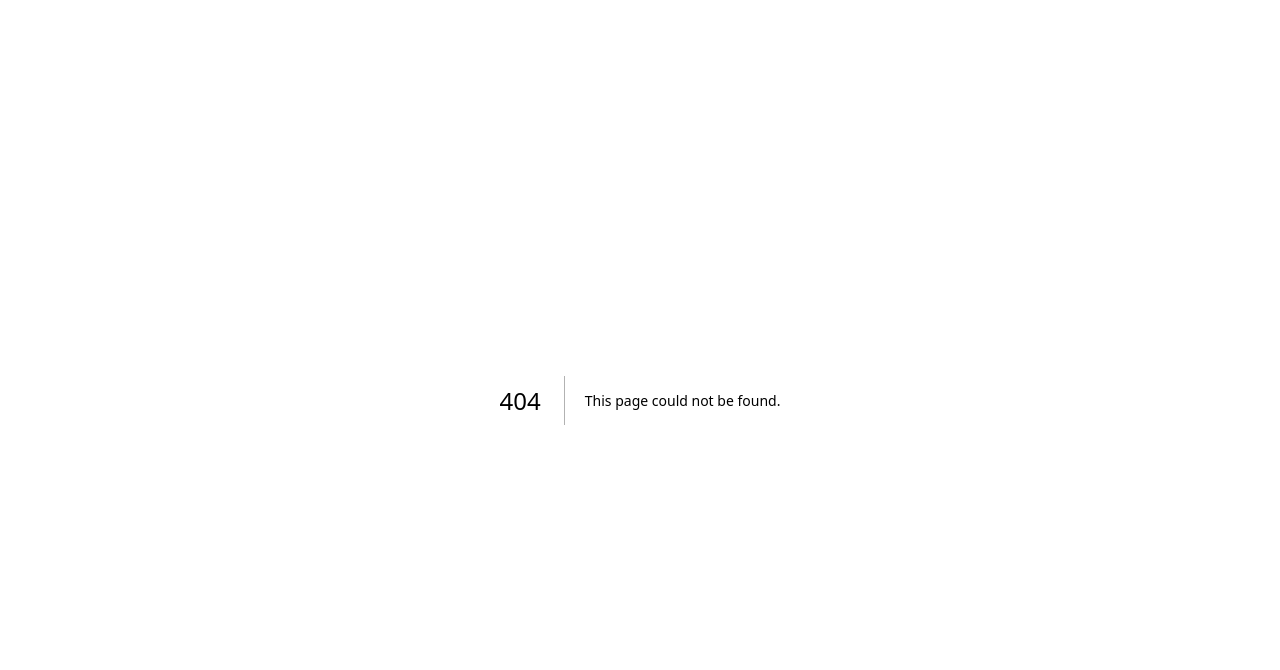
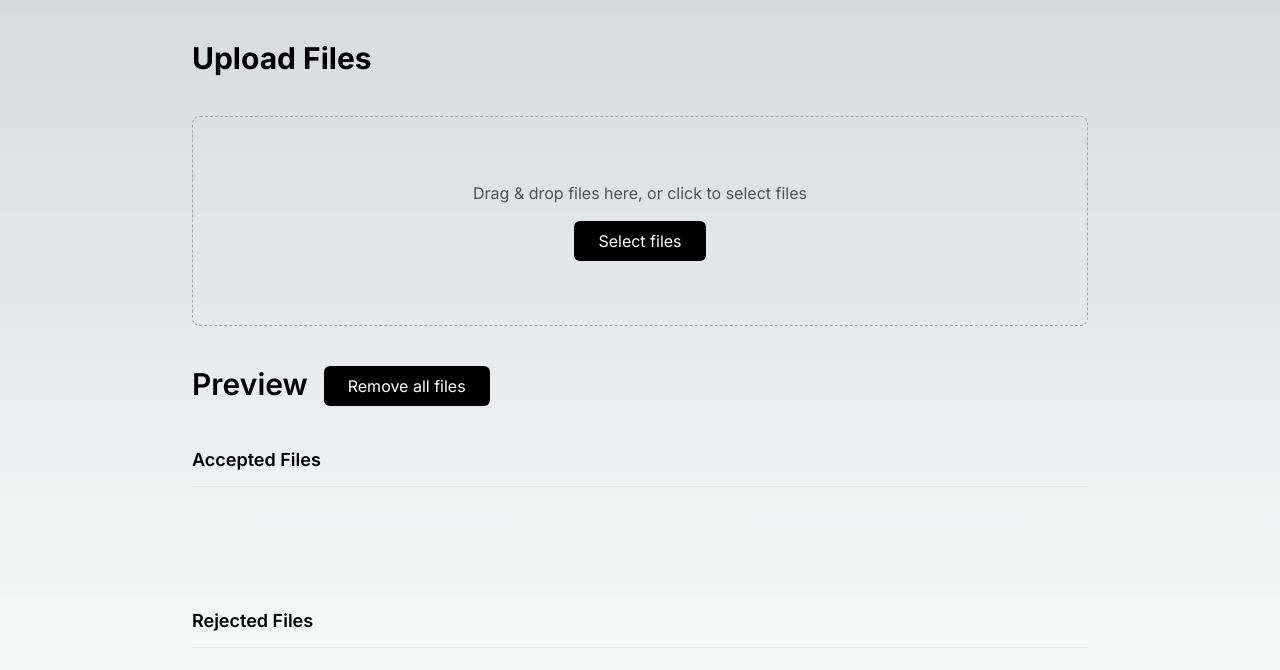
Before and after one commit to ameyalambat128/betabuddy, a Next.js app: page /uploadImages in a window 1280 px wide. Before the commit this address had no page. Shown: the top 670 px of the page. Built offline with nearby package versions, Linux system fonts and the light colour scheme.

Commit message:
feat: added sample dropzone

```diff
--- a/package.json
+++ b/package.json
@@ -9,9 +9,11 @@
     "lint": "next lint"
   },
   "dependencies": {
+    "lucide-react": "^0.356.0",
+    "next": "14.1.0",
     "react": "^18",
     "react-dom": "^18",
-    "next": "14.1.0"
+    "react-dropzone": "^14.2.3"
   },
   "devDependencies": {
     "typescript": "^5",
--- a/src/app/page.tsx
+++ b/src/app/page.tsx
@@ -5,7 +5,7 @@ export default function Home() {
   return (
     <main className="flex min-h-screen flex-col items-center justify-center">
       <section className="">
-        <div className="container px-4 md:px-6">
+        <div className="px-4 md:px-6">
           <div className="flex flex-col items-center justify-center space-y-10 text-center">
             <div className="space-y-4">
               <div className="inline-block rounded-lg bg-gray-100 px-3 py-1 text-sm dark:bg-gray-800">
--- a/src/app/photoGuide/page.tsx
+++ b/src/app/photoGuide/page.tsx
@@ -1,8 +1,9 @@
 import Image from "next/image";
+import Link from "next/link";
 
-export default function PhotoGuide() {
+export default function Page() {
   return (
-    <div className="flex flex-col h-screen items-center px-4 md:px-0">
+    <div className="flex flex-col lg:h-screen items-center px-4 md:px-0">
       <div className="py-10 w-full md:w-[70%]">
         <h2 className="text-2xl md:text-3xl font-bold text-center">
           How to take photos for Beta Buddy?
@@ -113,26 +114,21 @@ export default function PhotoGuide() {
             photos.
           </p>
           <div className="mt-4">
-            <a
+            {/* <a
               href="mailto:alambat@asu.edu"
               target="_blank"
               className="inline-block px-6 py-2 bg-black text-white dark:bg-white dark:text-black rounded-md text-center"
             >
               Post the problem
-            </a>
+            </a> */}
+            <Link
+              className="inline-block px-6 py-2 bg-black text-white dark:bg-white dark:text-black rounded-md text-center"
+              href="/uploadImages"
+            >
+              Post Images
+            </Link>
           </div>
         </div>
-
-        {/* Conclusion or additional notes */}
-        {/*
-        <div className="mt-8">
-          <h3 className="text-xl font-semibold">
-            Conclusion or Additional Notes
-          </h3>
-          <p className="mt-4">
-            Any concluding remarks or additional notes can go here.
-          </p>
-        </div> */}
       </div>
     </div>
   );
--- /dev/null
+++ b/src/app/uploadImages/page.tsx
@@ -0,0 +1,12 @@
+import Dropzone from "@/components/Dropzone";
+
+export default function Page() {
+  return (
+    <div className="flex flex-col lg:h-screen items-center px-4 md:px-0">
+      <div className="py-10 w-full md:w-[70%]">
+        <h1 className="text-3xl font-bold">Upload Files</h1>
+        <Dropzone className="p-16 mt-10 border border-neutral-400" />
+      </div>
+    </div>
+  );
+}
--- /dev/null
+++ b/src/components/Dropzone.tsx
@@ -0,0 +1,186 @@
+"use client";
+
+import { X } from "lucide-react";
+import Image from "next/image";
+import { useCallback, useEffect, useState } from "react";
+import { useDropzone, DropzoneOptions, FileRejection } from "react-dropzone";
+interface DropzoneProps {
+  className?: string; // Optional prop
+}
+interface RejectedFileWithPreview extends FileRejection {
+  file: File; // Overriding the file property to ensure it exists
+}
+const Dropzone: React.FC<DropzoneProps> = ({ className }) => {
+  const [files, setFiles] = useState<File[]>([]);
+  const [rejected, setRejected] = useState<RejectedFileWithPreview[]>([]);
+
+  const onDrop = useCallback(
+    (acceptedFiles: File[], fileRejections: FileRejection[]) => {
+      if (acceptedFiles.length) {
+        setFiles((previousFiles) => [
+          ...previousFiles,
+          ...acceptedFiles.map((file) =>
+            Object.assign(file, { preview: URL.createObjectURL(file) })
+          ),
+        ]);
+      }
+
+      if (fileRejections.length) {
+        setRejected((previousFiles) => [
+          ...previousFiles,
+          ...(fileRejections as RejectedFileWithPreview[]),
+        ]);
+      }
+    },
+    []
+  );
+
+  const { getRootProps, getInputProps, isDragActive } = useDropzone({
+    accept: {
+      "image/*": [],
+    },
+    maxSize: 1024 * 1000,
+    onDrop,
+  } as DropzoneOptions);
+
+  useEffect(() => {
+    return () => files.forEach((file) => URL.revokeObjectURL(file.preview));
+  }, [files]);
+
+  const removeFile = (name: string) => {
+    setFiles((files) => files.filter((file) => file.name !== name));
+  };
+
+  const removeAll = () => {
+    setFiles([]);
+    setRejected([]);
+  };
+
+  const removeRejected = (name: string) => {
+    setRejected((files) => files.filter(({ file }) => file.name !== name));
+  };
+
+  const handleSubmit = async (e: React.FormEvent<HTMLFormElement>) => {
+    e.preventDefault();
+
+    if (!files.length) return;
+
+    const formData = new FormData();
+    files.forEach((file) => formData.append("files", file));
+    // Note: Adjust the upload_preset and URL according to your backend or cloud storage solution
+
+    try {
+      const response = await fetch(process.env.NEXT_PUBLIC_CLOUDINARY_URL!, {
+        method: "POST",
+        body: formData,
+      });
+      const data = await response.json();
+      console.log(data);
+    } catch (error) {
+      console.error("Upload error:", error);
+    }
+  };
+
+  return (
+    <form onSubmit={handleSubmit}>
+      {/* Dropzone */}
+      <div
+        {...getRootProps({
+          className: `${className} flex flex-col items-center justify-center border-dashed rounded-lg cursor-pointer hover:border-neutral-800`,
+        })}
+      >
+        <input {...getInputProps()} />
+        <div className="flex flex-col items-center justify-center gap-4">
+          {isDragActive ? (
+            <p className="text-neutral-600">Drop the files here ...</p>
+          ) : (
+            <p className="text-neutral-600">
+              Drag & drop files here, or click to select files
+            </p>
+          )}
+          <button
+            type="button"
+            className="px-6 py-2 bg-black text-white dark:bg-white dark:text-black rounded-md text-center"
+          >
+            Select files
+          </button>
+        </div>
+      </div>
+
+      {/* Preview */}
+      <section className="mt-10">
+        <div className="flex gap-4">
+          <h2 className="title text-3xl font-semibold">Preview</h2>
+          <button
+            type="button"
+            onClick={removeAll}
+            className="px-6 py-2 bg-black text-white dark:bg-white dark:text-black rounded-md text-center"
+          >
+            Remove all files
+          </button>
+        </div>
+
+        {/* Accepted files */}
+        <h3 className="text-lg font-semibold mt-10 border-b pb-3">
+          Accepted Files
+        </h3>
+        <ul className="mt-6 grid grid-cols-1 sm:grid-cols-2 md:grid-cols-3 lg:grid-cols-4 xl:grid-cols-6 gap-10">
+          {files.map((file) => (
+            <li key={file.name} className="relative">
+              <Image
+                src={file.preview}
+                alt={file.name}
+                width={100}
+                height={100}
+                onLoad={() => {
+                  URL.revokeObjectURL(file.preview);
+                }}
+                className="h-full w-full object-contain rounded-md"
+              />
+              <button
+                type="button"
+                className="w-6 h-6 rounded-full flex justify-center items-center absolute -top-3 -right-3 bg-black text-white"
+                onClick={() => removeFile(file.name)}
+              >
+                <X className="w-4 h-4 fill-white hover:fill-secondary-400 transition-colors" />
+              </button>
+              <p className="mt-2 text-neutral-500 text-[12px] font-medium">
+                {file.name}
+              </p>
+            </li>
+          ))}
+        </ul>
+
+        {/* Rejected Files */}
+        <h3 className="title text-lg font-semibold mt-24 border-b pb-3">
+          Rejected Files
+        </h3>
+        <ul className="mt-6 flex flex-col">
+          {rejected.map(({ file, errors }) => (
+            <li key={file.name} className="flex items-start justify-between">
+              <div>
+                <p className="mt-2 text-neutral-500 text-sm font-medium">
+                  {file.name}
+                </p>
+                <ul className="text-[12px] text-red-400">
+                  {errors.map((error) => (
+                    <li key={error.code}>{error.message}</li>
+                  ))}
+                </ul>
+              </div>
+              <button
+                type="button"
+                className="mt-1 py-1 text-[12px] uppercase tracking-wider font-bold text-neutral-500 border border-secondary-400 rounded-md px-3 hover:bg-secondary-400 hover:text-white transition-colors"
+                onClick={() => removeRejected(file.name)}
+              >
+                remove
+              </button>
+            </li>
+          ))}
+        </ul>
+      </section>
+    </form>
+  );
+};
+
+export default Dropzone;
```
Also changed, not shown: src/app/globals.css (+10 -0 lines), 1 other file (tests, documents, lock files or other folders).
